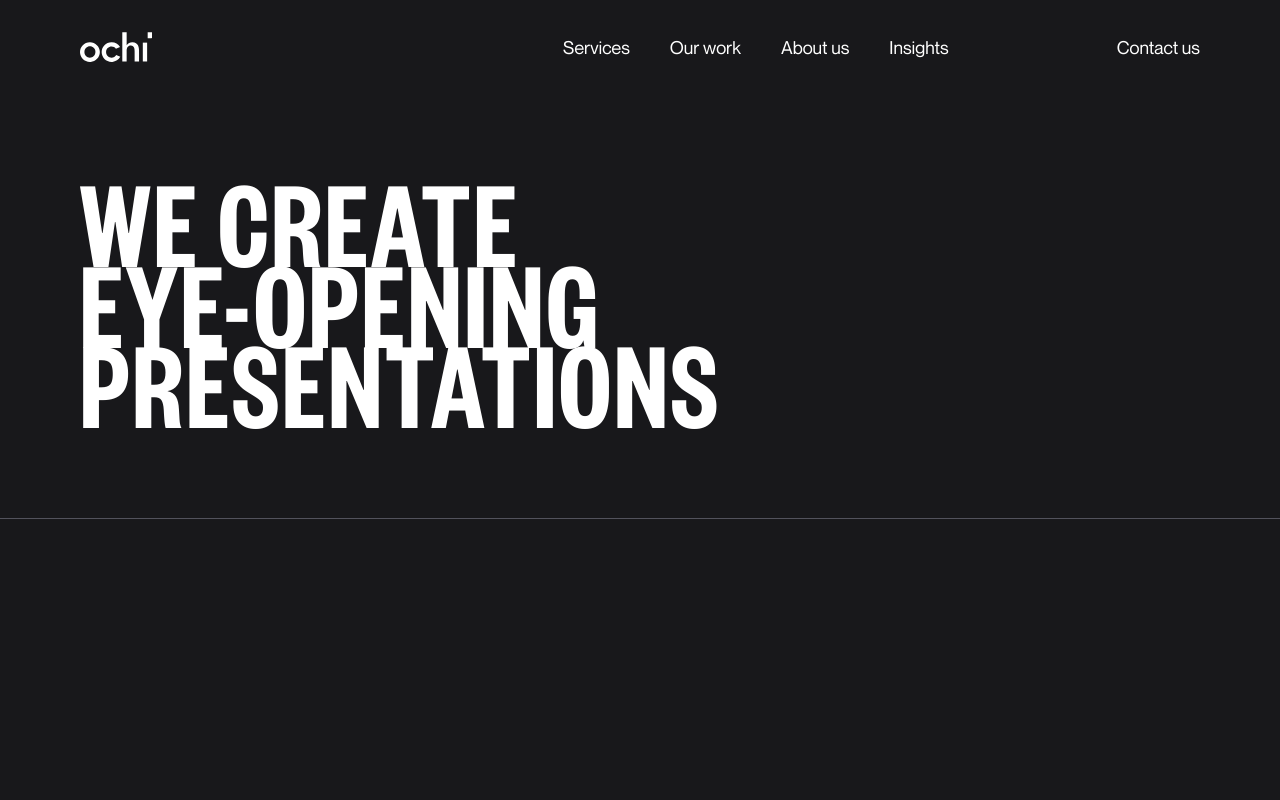
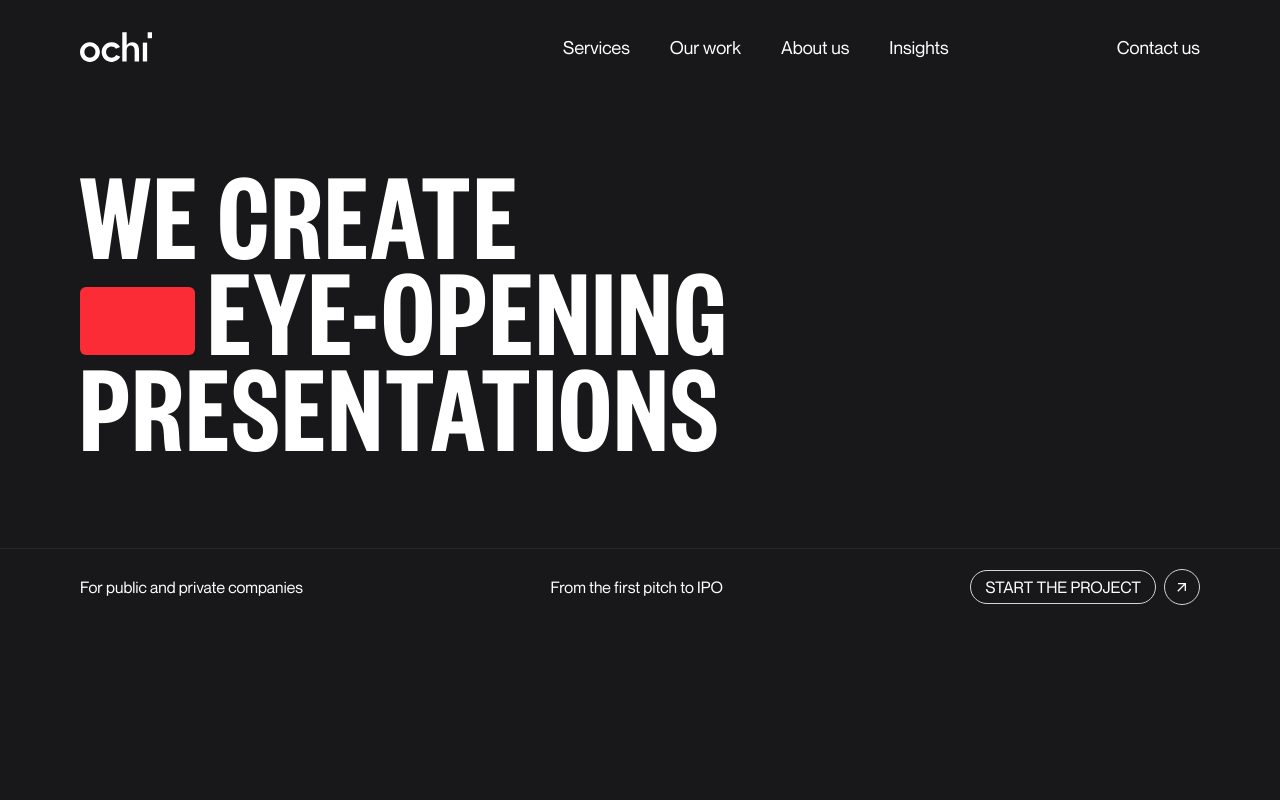
Before and after one commit to ABHi-202864/OCHI, a React (Vite) app: page / in a window 1280 px wide. Shown: the top 800 px of the page. Built offline with nearby package versions, Linux system fonts and the light colour scheme.

Commit message:
add day 2 code

```diff
--- a/package.json
+++ b/package.json
@@ -13,6 +13,7 @@
     "@tailwindcss/vite": "^4.1.3",
     "react": "^19.0.0",
     "react-dom": "^19.0.0",
+    "react-icons": "^5.5.0",
     "tailwindcss": "^4.1.3"
   },
   "devDependencies": {
--- a/src/App.jsx
+++ b/src/App.jsx
@@ -1,6 +1,7 @@
 import React from 'react';
 import Navbar from './components/Navbar';
 import LandingPage from './components/LandingPage';
+import Marque from './components/Marque';
 
 
 function App() {
@@ -8,6 +9,7 @@ function App() {
     <div className='w-full h-screen text-white'>
       <Navbar />
       <LandingPage />
+      <Marque />
     </div>
   )
 }
--- a/src/app.css
+++ /dev/null
@@ -1,299 +0,0 @@
-/*! tailwindcss v4.1.3 | MIT License | https://tailwindcss.com */
-@layer properties;
-@layer theme, base, components, utilities;
-
-@layer theme {
-
-  :root,
-  :host {
-    --font-sans: ui-sans-serif, system-ui, sans-serif, "Apple Color Emoji",
-      "Segoe UI Emoji", "Segoe UI Symbol", "Noto Color Emoji";
-    --font-mono: ui-monospace, SFMono-Regular, Menlo, Monaco, Consolas, "Liberation Mono",
-      "Courier New", monospace;
-    --color-zinc-900: oklch(21% 0.006 285.885);
-    --color-white: #fff;
-    --spacing: 0.25rem;
-    --font-weight-light: 300;
-    --default-font-family: var(--font-sans);
-    --default-mono-font-family: var(--font-mono);
-  }
-}
-
-@layer base {
-
-  *,
-  ::after,
-  ::before,
-  ::backdrop,
-  ::file-selector-button {
-    box-sizing: border-box;
-    margin: 0;
-    padding: 0;
-    border: 0 solid;
-  }
-
-  html,
-  :host {
-    line-height: 1.5;
-    -webkit-text-size-adjust: 100%;
-    tab-size: 4;
-    font-family: var(--default-font-family, ui-sans-serif, system-ui, sans-serif, "Apple Color Emoji", "Segoe UI Emoji", "Segoe UI Symbol", "Noto Color Emoji");
-    font-feature-settings: var(--default-font-feature-settings, normal);
-    font-variation-settings: var(--default-font-variation-settings, normal);
-    -webkit-tap-highlight-color: transparent;
-  }
-
-  hr {
-    height: 0;
-    color: inherit;
-    border-top-width: 1px;
-  }
-
-  abbr:where([title]) {
-    -webkit-text-decoration: underline dotted;
-    text-decoration: underline dotted;
-  }
-
-  h1,
-  h2,
-  h3,
-  h4,
-  h5,
-  h6 {
-    font-size: inherit;
-    font-weight: inherit;
-  }
-
-  a {
-    color: inherit;
-    -webkit-text-decoration: inherit;
-    text-decoration: inherit;
-  }
-
-  b,
-  strong {
-    font-weight: bolder;
-  }
-
-  code,
-  kbd,
-  samp,
-  pre {
-    font-family: var(--default-mono-font-family, ui-monospace, SFMono-Regular, Menlo, Monaco, Consolas, "Liberation Mono", "Courier New", monospace);
-    font-feature-settings: var(--default-mono-font-feature-settings, normal);
-    font-variation-settings: var(--default-mono-font-variation-settings, normal);
-    font-size: 1em;
-  }
-
-  small {
-    font-size: 80%;
-  }
-
-  sub,
-  sup {
-    font-size: 75%;
-    line-height: 0;
-    position: relative;
-    vertical-align: baseline;
-  }
-
-  sub {
-    bottom: -0.25em;
-  }
-
-  sup {
-    top: -0.5em;
-  }
-
-  table {
-    text-indent: 0;
-    border-color: inherit;
-    border-collapse: collapse;
-  }
-
-  :-moz-focusring {
-    outline: auto;
-  }
-
-  progress {
-    vertical-align: baseline;
-  }
-
-  summary {
-    display: list-item;
-  }
-
-  ol,
-  ul,
-  menu {
-    list-style: none;
-  }
-
-  img,
-  svg,
-  video,
-  canvas,
-  audio,
-  iframe,
-  embed,
-  object {
-    display: block;
-    vertical-align: middle;
-  }
-
-  img,
-  video {
-    max-width: 100%;
-    height: auto;
-  }
-
-  button,
-  input,
-  select,
-  optgroup,
-  textarea,
-  ::file-selector-button {
-    font: inherit;
-    font-feature-settings: inherit;
-    font-variation-settings: inherit;
-    letter-spacing: inherit;
-    color: inherit;
-    border-radius: 0;
-    background-color: transparent;
-    opacity: 1;
-  }
-
-  :where(select:is([multiple], [size])) optgroup {
-    font-weight: bolder;
-  }
-
-  :where(select:is([multiple], [size])) optgroup option {
-    padding-inline-start: 20px;
-  }
-
-  ::file-selector-button {
-    margin-inline-end: 4px;
-  }
-
-  ::placeholder {
-    opacity: 1;
-  }
-
-  @supports (not (-webkit-appearance: -apple-pay-button)) or (contain-intrinsic-size: 1px) {
-    ::placeholder {
-      color: currentcolor;
-
-      @supports (color: color-mix(in lab, red, red)) {
-        color: color-mix(in oklab, currentcolor 50%, transparent);
-      }
-    }
-  }
-
-  textarea {
-    resize: vertical;
-  }
-
-  ::-webkit-search-decoration {
-    -webkit-appearance: none;
-  }
-
-  ::-webkit-date-and-time-value {
-    min-height: 1lh;
-    text-align: inherit;
-  }
-
-  ::-webkit-datetime-edit {
-    display: inline-flex;
-  }
-
-  ::-webkit-datetime-edit-fields-wrapper {
-    padding: 0;
-  }
-
-  ::-webkit-datetime-edit,
-  ::-webkit-datetime-edit-year-field,
-  ::-webkit-datetime-edit-month-field,
-  ::-webkit-datetime-edit-day-field,
-  ::-webkit-datetime-edit-hour-field,
-  ::-webkit-datetime-edit-minute-field,
-  ::-webkit-datetime-edit-second-field,
-  ::-webkit-datetime-edit-millisecond-field,
-  ::-webkit-datetime-edit-meridiem-field {
-    padding-block: 0;
-  }
-
-  :-moz-ui-invalid {
-    box-shadow: none;
-  }
-
-  button,
-  input:where([type="button"], [type="reset"], [type="submit"]),
-  ::file-selector-button {
-    appearance: button;
-  }
-
-  ::-webkit-inner-spin-button,
-  ::-webkit-outer-spin-button {
-    height: auto;
-  }
-
-  [hidden]:where(:not([hidden="until-found"])) {
-    display: none !important;
-  }
-}
-
-@layer utilities {
-  .flex {
-    display: flex;
-  }
-
-  .h-screen {
-    height: 100vh;
-  }
-
-  .w-full {
-    width: 100%;
-  }
-
-  .gap-10 {
-    gap: calc(var(--spacing) * 10);
-  }
-
-  .bg-zinc-900 {
-    background-color: var(--color-zinc-900);
-  }
-
-  .px-20 {
-    padding-inline: calc(var(--spacing) * 20);
-  }
-
-  .py-8 {
-    padding-block: calc(var(--spacing) * 8);
-  }
-
-  .font-light {
-    --tw-font-weight: var(--font-weight-light);
-    font-weight: var(--font-weight-light);
-  }
-
-  .text-white {
-    color: var(--color-white);
-  }
-}
-
-@property --tw-font-weight {
-  syntax: "*";
-  inherits: false;
-}
-
-@layer properties {
-  @supports ((-webkit-hyphens: none) and (not (margin-trim: inline))) or ((-moz-orient: inline) and (not (color:rgb(from red r g b)))) {
-
-    *,
-    ::before,
-    ::after,
-    ::backdrop {
-      --tw-font-weight: initial;
-    }
-  }
-}
--- a/src/components/LandingPage.jsx
+++ b/src/components/LandingPage.jsx
@@ -1,19 +1,45 @@
 import React from 'react'
+import { MdArrowOutward } from "react-icons/md";
 
 function LandingPage() {
   return (
     <>
       <div className='w-full h-screen bg-zinc-900 pt-1'>
-        <div className='textStructure mt-44 px-20'>
+        <div className='textStructure mt-40 px-20'>
           {["We Create", "eye-opening", "presentations"].map((item, index) => {
-            return <div key={index} className='masker font-FoundersGrotesk'>
-              <h1 className='uppercase text-9xl tracking-wide leading-[6.3vw]'>{item}</h1>
-            </div>
+            return (
+              <div className='masker font-FoundersGrotesk'>
+                <div className='w-fit flex items-baseline overflow-hidden'>
+                  {index === 1 && (
+                    <div
+                      className='mr-[1vw] w-[9vw] h-[5.32vw] bg-red-500 rounded-md'
+                    ></div>
+                  )}
+                  <h1 className='uppercase text-9xl tracking-wide leading-[.75]'>
+                    {item}
+                  </h1>
+                </div>
+              </div>
+            );
           })}
         </div>
 
-        <div className='border-t-1 border-zinc-600 mt-24'>
-
+        <div className='border-t-[1px] border-zinc-800 mt-24 flex justify-between items-center py-5 px-20'>
+          {["For public and private companies", "From the first pitch to IPO"].map((item, index) => (
+            <p className='text-md font-light font-NeueMontreal'>{item}</p>
+          ))}
+          <div
+            className='start flex items-center gap-2'
+          >
+            <div
+              className='px-3.5 py-1 border-[1px] rounded-full border-zinc-300  uppercase font-NeueMontreal font-medium text-md cursor-pointer hover:bg-white hover:text-zinc-900 transition-colors duration-300'
+            >
+              Start the project
+            </div>
+            <div className='w-9 h-9 border-[1px] border-zinc-300 rounded-full grid place-content-center cursor-pointer hover:bg-white hover:text-zinc-900 transition-colors duration-300'>
+              <MdArrowOutward />
+            </div>
+          </div>
         </div>
       </div>
     </>
--- /dev/null
+++ b/src/components/Marque.jsx
@@ -0,0 +1,17 @@
+import React from 'react';
+
+function Marque() {
+  return (
+    <>
+      <div className='w-full bg-[#004D43] py-10'>
+        <div className='border-t-2 border-b-2 border-zinc-300 flex gap-10 whitespace-nowrap overflow-hidden'>
+          {/* use after befor here*/}
+          <h1 className='uppercase text-[30vw] leading-none font-FoundersGrotesk'>we are ochi</h1>
+          <h1 className='uppercase text-[30vw] leading-none font-FoundersGrotesk'>we are ochi</h1>
+        </div>
+      </div>
+    </>
+  )
+}
+
+export default Marque;
```
Also changed, not shown: 1 other file (tests, documents, lock files or other folders).
